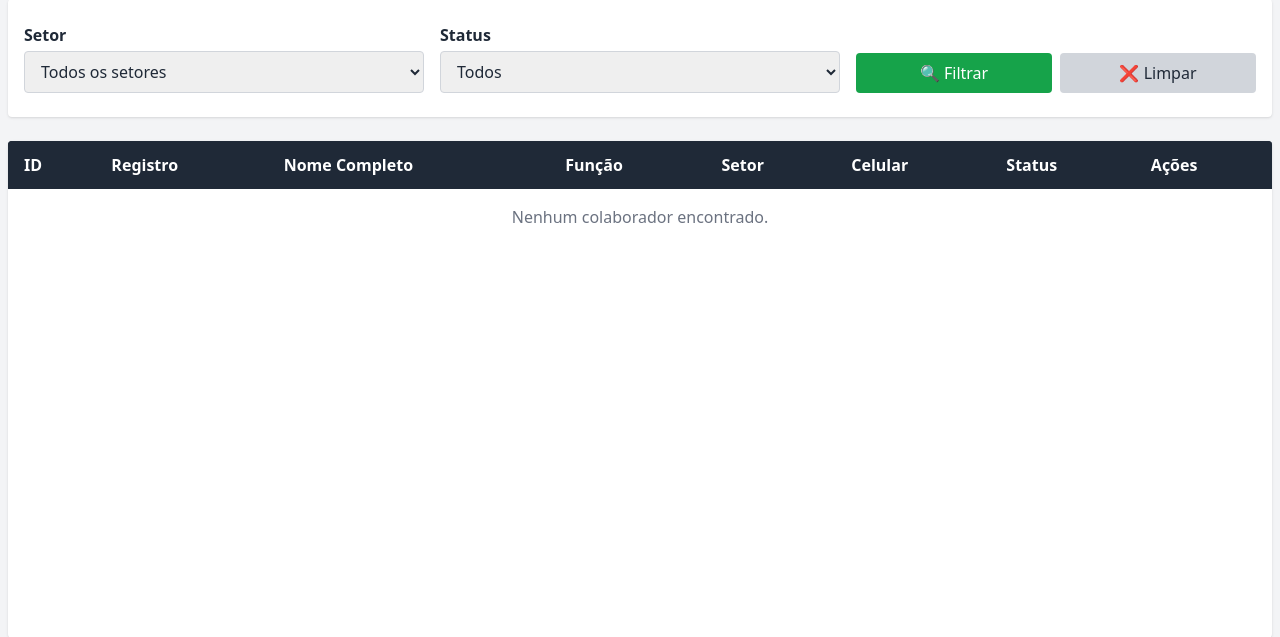
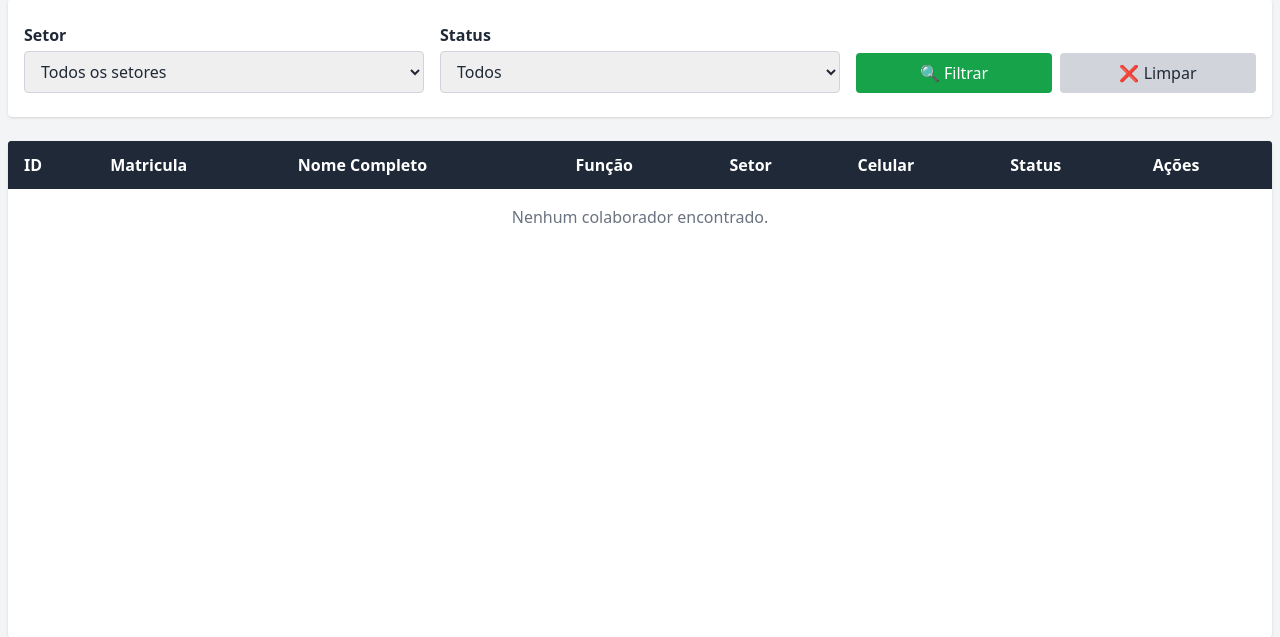
Before and after one commit to Jhonnee101/dp_ses, a Django app: page /auth/colaboradores/ in a window 1280 px wide. Shown: the part 98-735 px from the top of the page. Run offline with Django 5.2, Linux system fonts and the light colour scheme; the visitor is signed in with stand-in values (Sample User, id 1); data that the repository does not hold is empty; some libraries are stand-ins or nearby versions.

```diff
--- a/templates/tarefas/listar_colaboradores.html
+++ b/templates/tarefas/listar_colaboradores.html
@@ -70,7 +70,7 @@
         <thead>
           <tr class="bg-gray-800 text-white">
             <th class="sticky px-4 py-3">ID</th>
-            <th class="sticky px-4 py-3">Registro</th>
+            <th class="sticky px-4 py-3">Matricula</th>
             <th class="sticky px-4 py-3">Nome Completo</th>
             <th class="sticky px-4 py-3">Função</th>
             <th class="sticky px-4 py-3">Setor</th>
@@ -83,7 +83,7 @@
           {% for colaborador in colaboradores %}
           <tr class="hover:bg-gray-50">
             <td class="px-4 py-3">{{ colaborador.id }}</td>
-            <td class="px-4 py-3">{{ colaborador.registro }}</td>
+            <td class="px-4 py-3">{{ colaborador.matricula }}</td>
             <td class="px-4 py-3">{{ colaborador.nome_completo }}</td>
             <td class="px-4 py-3">{{ colaborador.funcao }}</td>
             <td class="px-4 py-3">{{ colaborador.setor_trabalho }}</td>
```
Also changed, not shown: 2 other files.
